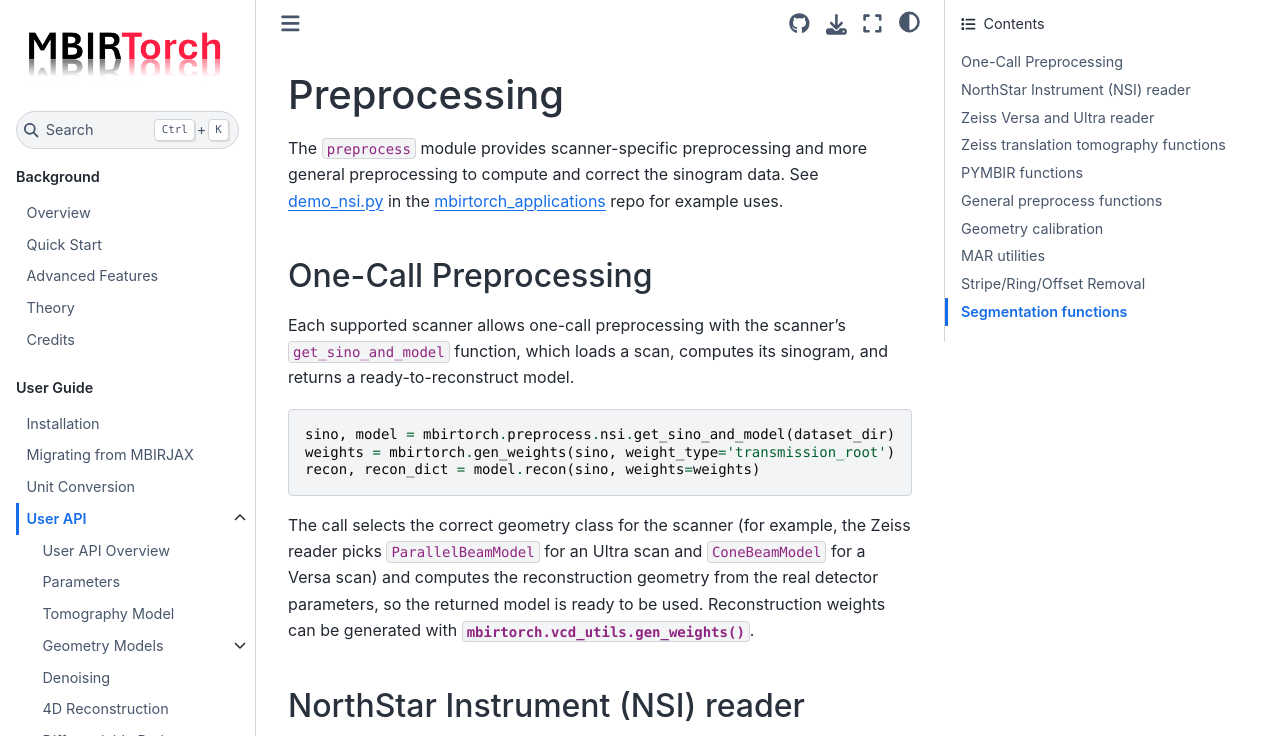
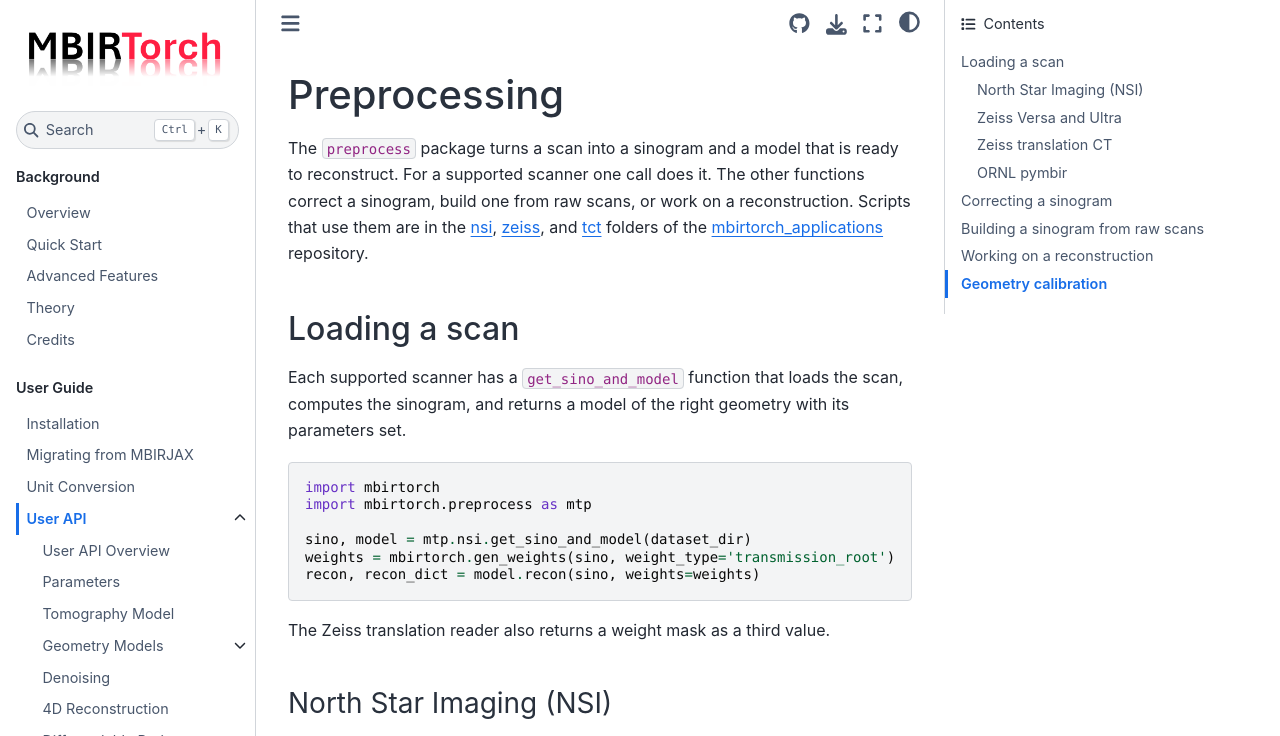
Before and after one commit to cabouman/mbirtorch, a Sphinx documentation site: the page built from docs/source/usr_preprocess.rst, in a window 1280 px wide and 1400 px high. Shown: the top 736 px of the window. Built offline with Sphinx 7.4.7 and the Sphinx Book theme 1.1.4, drawn with Linux system fonts in a browser that asks for light colours; some of the changed text lies outside the part shown; grey boxes are pictures that could not be loaded.

Commit message:
Organize the preprocessing docs page by what a user does
The page now has five sections: loading a scan (the four readers, each under
a scanner subheading), correcting a sinogram, building a sinogram from raw
scans, working on a reconstruction, and geometry calibration.  Each section
opens with the lines a user types.  22 functions are documented instead of
41; the readers' loaders, the tif readers, the crop helpers, the functions
scan_to_sino combines, the beam-hardening-curve functions, the Huber weights,
and the cone preprocessing save/load come off the page but stay callable.

Geometry calibration: parameter_sweep is now stated to refuse translation
scans, and the validation report is reduced to its two instructions.

Two docstrings reference off-page functions by name instead of by link so
the nitpicky build stays clean.

Co-Authored-By: Claude Fable 5.1 <noreply@anthropic.com>
Claude-Session: https://claude.ai/code/session_01GUh31j9ybbeT2zyeAcPj8x

```diff
--- a/docs/source/usr_preprocess.rst
+++ b/docs/source/usr_preprocess.rst
@@ -4,85 +4,113 @@
 Preprocessing
 =============
 
-The ``preprocess`` module provides scanner-specific preprocessing and more general preprocessing to compute and correct the sinogram data.
-See `demo_nsi.py <https://github.com/cabouman/mbirtorch_applications/tree/main/nsi>`__ in the
-`mbirtorch_applications <https://github.com/cabouman/mbirtorch_applications>`__ repo for example uses.
+The ``preprocess`` package turns a scan into a sinogram and a model that is ready to reconstruct.
+For a supported scanner one call does it.  The other functions correct a sinogram, build one from
+raw scans, or work on a reconstruction.  Scripts that use them are in the
+`nsi <https://github.com/cabouman/mbirtorch_applications/tree/main/nsi>`__,
+`zeiss <https://github.com/cabouman/mbirtorch_applications/tree/main/zeiss>`__, and
+`tct <https://github.com/cabouman/mbirtorch_applications/tree/main/tct>`__ folders of the
+`mbirtorch_applications <https://github.com/cabouman/mbirtorch_applications>`__ repository.
 
-One-Call Preprocessing
-----------------------
 
-Each supported scanner allows one-call preprocessing with the scanner's ``get_sino_and_model`` function, which loads a scan, computes its sinogram, and returns a ready-to-reconstruct model.
+Loading a scan
+--------------
+
+Each supported scanner has a ``get_sino_and_model`` function that loads the scan, computes the
+sinogram, and returns a model of the right geometry with its parameters set.
 
 .. code-block:: python
 
-    sino, model = mbirtorch.preprocess.nsi.get_sino_and_model(dataset_dir)
+    import mbirtorch
+    import mbirtorch.preprocess as mtp
+
+    sino, model = mtp.nsi.get_sino_and_model(dataset_dir)
     weights = mbirtorch.gen_weights(sino, weight_type='transmission_root')
     recon, recon_dict = model.recon(sino, weights=weights)
 
-The call selects the correct geometry class for the scanner (for example, the Zeiss reader picks
-``ParallelBeamModel`` for an Ultra scan and ``ConeBeamModel`` for a Versa scan) and computes the
-reconstruction geometry from the real detector parameters, so the returned model is ready to be used.
-Reconstruction weights can be generated with :func:`mbirtorch.vcd_utils.gen_weights`.
+The Zeiss translation reader also returns a weight mask as a third value.
 
-.. DIVERGENCE(gen_weights ref): mbirjax writes this role as :func:`mbirjax.gen_weights`,
-   which is the single warning its own docs build reports -- gen_weights is documented
-   under its module path, not the package path.  Fixed here rather than inherited.
-
-
-NorthStar Instrument (NSI) reader
----------------------------------
+North Star Imaging (NSI)
+^^^^^^^^^^^^^^^^^^^^^^^^
 
 .. currentmodule:: mbirtorch.preprocess.nsi
 
 .. autofunction:: get_sino_and_model
-.. autofunction:: load_scans_and_params
 
-
-Zeiss Versa and Ultra reader
-----------------------------
+Zeiss Versa and Ultra
+^^^^^^^^^^^^^^^^^^^^^
 
 .. currentmodule:: mbirtorch.preprocess.zeiss
 
 .. autofunction:: get_sino_and_model
-.. autofunction:: load_scans_and_params
 
-
-Zeiss translation tomography functions
---------------------------------------
+Zeiss translation CT
+^^^^^^^^^^^^^^^^^^^^
 
 .. currentmodule:: mbirtorch.preprocess.zeiss_tct
 
 .. autofunction:: get_sino_and_model
-.. autofunction:: load_scans_and_params
 
-
-PYMBIR functions
-----------------
+ORNL pymbir
+^^^^^^^^^^^
 
 .. currentmodule:: mbirtorch.preprocess.pymbir
 
 .. autofunction:: get_sino_and_model
 
 
-General preprocess functions
-----------------------------
+Correcting a sinogram
+---------------------
 
 .. currentmodule:: mbirtorch.preprocess
 
-.. autofunction:: compute_sino_transmission
-.. autofunction:: detect_blank_margins
-.. autofunction:: apply_detector_crop
+These take the sinogram a reader returns and give back a corrected one.  Beam hardening and stripe
+corrections are applied before the reconstruction.  View alignment needs a first reconstruction,
+so it comes after one.
+
+.. code-block:: python
+
+    sino = mtp.BH_correction(sino, alpha=0.1)
+    sino = mtp.remove_all_stripe(sino)
+
+.. autofunction:: BH_correction
+.. autofunction:: remove_all_stripe
+.. autofunction:: remove_stripe_fw
+.. autofunction:: remove_sino_offset
+.. autofunction:: correct_background_offset
+.. autofunction:: correct_det_rotation
 .. autofunction:: align_sino_views
-.. autofunction:: interpolate_defective_pixels
-.. autofunction:: correct_det_rotation
-.. autofunction:: correct_background_offset
-.. autofunction:: downsample_view_data
+
+
+Building a sinogram from raw scans
+----------------------------------
+
+For a scanner without a reader, start from the object, blank, and dark scans and run the same steps
+the readers run.  The readers' ``load_scans_and_params`` functions return the raw scans and the
+scanner's parameters when you want to start from those.
+
+.. code-block:: python
+
+    obj_scan, blank_scan, dark_scan, defects = mtp.crop_view_data(obj_scan, blank_scan, dark_scan,
+                                                                  crop_pixels_sides=20,
+                                                                  defective_pixel_array=defects)
+    sino = mtp.scan_to_sino(obj_scan, blank_scan, dark_scan, defects, downsample_factor=(2, 2))
+    sino = mtp.correct_background_offset(sino, option='per_view')
+    sino = mtp.correct_zinger_pixels(sino)
+    model = mbirtorch.ConeBeamModel(sino.shape, angles, source_detector_dist=sdd, source_iso_dist=sid)
+
 .. autofunction:: crop_view_data
+.. autofunction:: scan_to_sino
+.. autofunction:: correct_zinger_pixels
+.. autofunction:: finalize_model
+
+
+Working on a reconstruction
+---------------------------
+
 .. autofunction:: apply_cylindrical_mask
-.. autofunction:: save_cone_preprocessing
-.. autofunction:: load_cone_preprocessing
-.. autofunction:: read_tif_stack_dir
-.. autofunction:: read_tif_img
+.. autofunction:: segment_plastic_metal
+.. autofunction:: multi_threshold_otsu
 
 
 Geometry calibration
@@ -136,19 +164,12 @@ Use it for a scan the estimators refuse, and to check an estimate the automatic
 The estimators accept a parallel-beam or a cone-beam scan over a full rotation.  Four kinds of input
 are refused with an error: a scan over less than a full rotation, a helical scan, a multiaxis scan,
 and a sinogram that is already divided across devices.  A divided sinogram has to be gathered to the
-host first.  :func:`parameter_sweep` accepts every scan the readers produce.
+host first.  :func:`parameter_sweep` accepts any parallel-beam or cone-beam scan, but not a
+translation scan.
 
-The estimators were checked on synthetic data and on real scans from an NSI scanner and a Zeiss
-Versa scanner.  On the real scans the channel offset agreed with the vendor's value to better than
-a tenth of a channel.  The detector rotation estimate followed known rotations added to the real
-scans with a slope of one, but its zero point depended on the object.  On one scan it read 0.044
-degrees.  A fine sweep of directly reconstructed slices far from the central plane put the detector
-rotation of that scan near 0.15 degrees, and the vendor's recorded tilt was 0.167 degrees.  When
-the reader supplies a tilt, prefer it, and check the slices far from the central plane before
-applying an estimate, because a detector rotation displaces those slices most.  The
-rotation-direction
-check gave the right answer whenever its margin was above its warning threshold, and it warned on
-the one scan where it did not.  Treat an answer that comes with the warning as undecided.
+When the reader supplies a detector tilt, prefer it over the estimate, and check the slices far from
+the central plane before applying an estimate, because a detector rotation displaces those slices
+most.  Treat a rotation-direction answer that comes with a warning as undecided.
 
 .. autofunction:: estimate_det_channel_offset
 .. autofunction:: estimate_det_rotation
@@ -165,34 +186,3 @@ the one scan where it did not.  Treat an answer that comes with the warning as u
 .. autoclass:: CalibrationResult
    :members:
    :exclude-members: parameter, value, score, candidates, scores, method, reduction
-
-
-MAR utilities
--------------
-
-.. currentmodule:: mbirtorch.preprocess
-
-.. autofunction:: gen_huber_weights
-.. autofunction:: BH_correction
-.. autofunction:: fit_beam_hardening_curve
-.. autofunction:: fit_inverse_beam_hardening_curve
-.. autofunction:: apply_beam_hardening_curve
-.. autofunction:: apply_inverse_beam_hardening_curve
-
-Stripe/Ring/Offset Removal
---------------------------
-
-.. currentmodule:: mbirtorch.preprocess
-
-.. autofunction:: remove_all_stripe
-.. autofunction:: remove_stripe_fw
-.. autofunction:: remove_sino_offset
-
-
-Segmentation functions
-----------------------
-
-.. currentmodule:: mbirtorch.preprocess
-
-.. autofunction:: multi_threshold_otsu
-.. autofunction:: segment_plastic_metal
```
Also changed, not shown: 2 other files.
